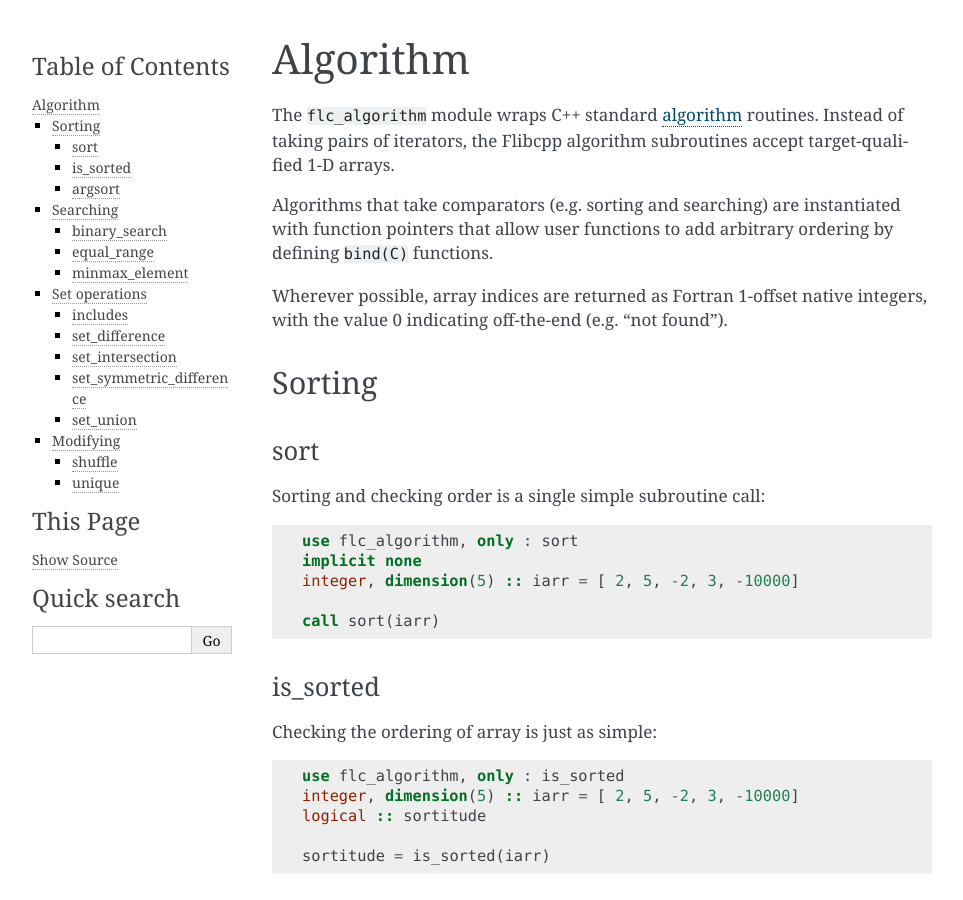
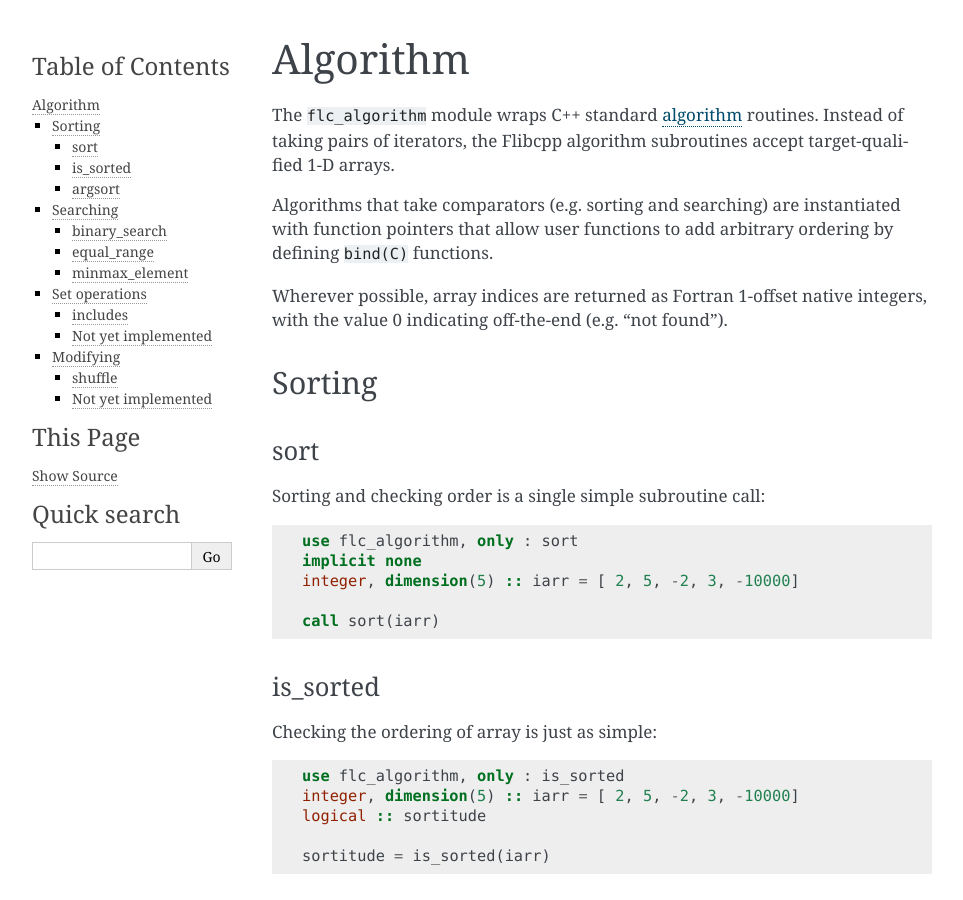
Before and after one commit to swig-fortran/flibcpp, a Sphinx documentation site: the page built from doc/modules/algorithm.rst, in a window 1280 px wide and 900 px high. Shown: the whole window, without its empty margins (148-1111 px from the left). Built offline with Sphinx 7.4.7, drawn with Linux system fonts in a browser that asks for light colours; some of the changed text lies outside the part shown.

Commit message:
Update docs

```diff
--- a/doc/modules/algorithm.rst
+++ b/doc/modules/algorithm.rst
@@ -169,25 +169,13 @@
   is_superset = includes(iarr, jarr) ! false
   is_superset = includes(iarr, jarr(1:2))) ! true
 
-set_difference
---------------
+Not yet implemented
+-------------------
 
-TODO
-
-set_intersection
-----------------
-
-TODO
-
-set_symmetric_difference
-------------------------
-
-TODO
-
-set_union
----------
-
-TODO
+- set_difference
+- set_intersection
+- set_symmetric_difference
+- set_union
 
 Modifying
 =========
@@ -212,10 +200,11 @@
 
   call shuffle(rng, iarr)
 
-unique
-------
+Not yet implemented
+-------------------
 
-TODO
+- unique
+
 
 .. ############################################################################
 .. end of doc/modules/algorithm.rst
--- a/doc/modules/chrono.rst
+++ b/doc/modules/chrono.rst
@@ -8,8 +8,7 @@
 Chrono
 ******
 
-TODO: Time calculations and timers.
-
+Time calculations and timers are not yet implemented.
 
 .. ############################################################################
 .. end of doc/modules/chrono.rst
--- a/doc/modules/map.rst
+++ b/doc/modules/map.rst
@@ -8,7 +8,7 @@
 Map
 ***
 
-Sorted dictionaries mapping keys to values.
+Maps, sorted dictionaries mapping keys to values, are not yet implemented.
 
 .. ############################################################################
 .. end of doc/modules/map.rst
--- a/doc/modules/string.rst
+++ b/doc/modules/string.rst
@@ -8,8 +8,7 @@
 String
 ******
 
-String manipulation.
-
+String manipulation is not yet implemented.
 
 .. ############################################################################
 .. end of doc/modules/string.rst
```
